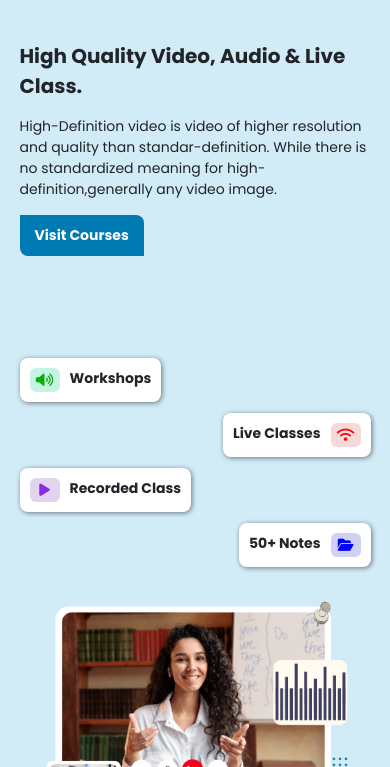
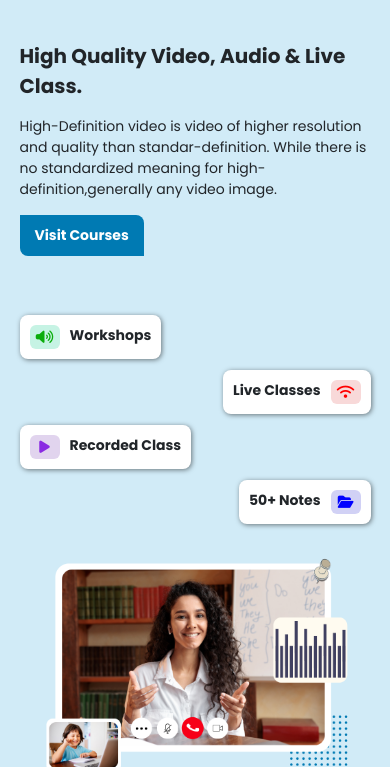
Before and after one commit to aravind378/E-LEARNING--PAGE-TESTING, a plain HTML site: page index.html in a window 390 px wide. Shown: the part 402-1169 px from the top of the page. Drawn offline with nearby package versions, Linux system fonts and the light colour scheme.

Commit message:
Update style.css

```diff
--- a/style.css
+++ b/style.css
@@ -939,7 +939,7 @@ footer {
         flex-direction: column;
         gap: 15px;
         width: 100%;
-        min-height: 35vh;
+        min-height: 30vh;
     }
     .mobile-sub-four-points {
         display: flex;
```
